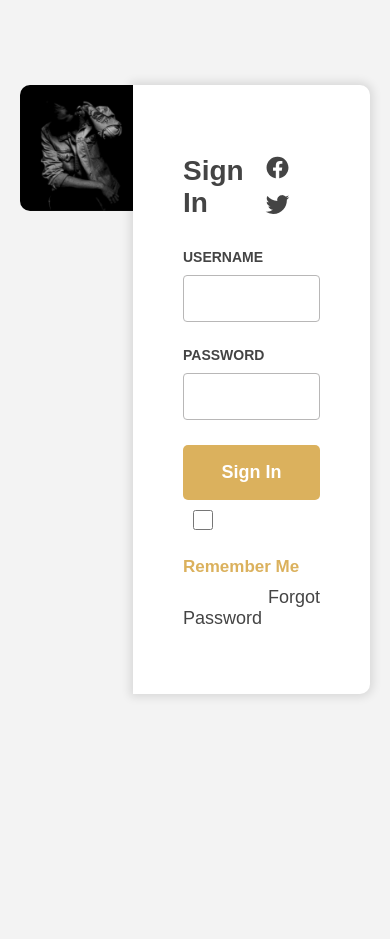
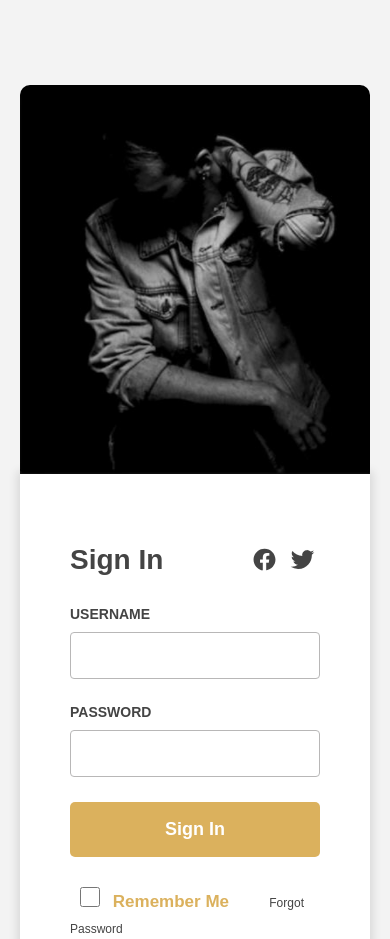
Before and after one commit to akii09/Login-Form-Plugin-UI, a plain HTML site: page index.html in a window 390 px wide. Shown: the top 939 px of the page. Before the commit the page ends 844 px from the top, so only its background shows below. Drawn offline with nearby package versions, Linux system fonts and the light colour scheme.

Commit message:
Responsive css is added

```diff
--- a/main.css
+++ b/main.css
@@ -16,6 +16,32 @@ body {
   height: 100vh;
   padding: 2rem;
 }
+
+/* Media Properties */
+
+@media screen and (max-width: 985px) {
+  .LFP-main-form {
+    flex-direction: column;
+    align-items: center;
+  }
+
+  .LFP-form-image {
+    border-radius: 10px 10px 0 0 !important;
+  }
+
+  .LFP-form-section {
+    width: 100% !important;
+    max-width: 500px;
+    border-radius: 0 0 10px 10px !important;
+  }
+}
+
+@media screen and (max-width: 490px) {
+  .LFP-form-control-CBX a {
+    font-size: 12px !important;
+  }
+}
+/* Media Properties */
 
 .LFP-main-form {
   display: flex;
@@ -112,7 +138,7 @@ input[type="password"] {
 }
 
 .LFP-form-control-CBX a {
-  margin-left: 85px;
+  margin-left: 15%;
   font-size: 18px;
   text-decoration: none;
   color: #444;
```
